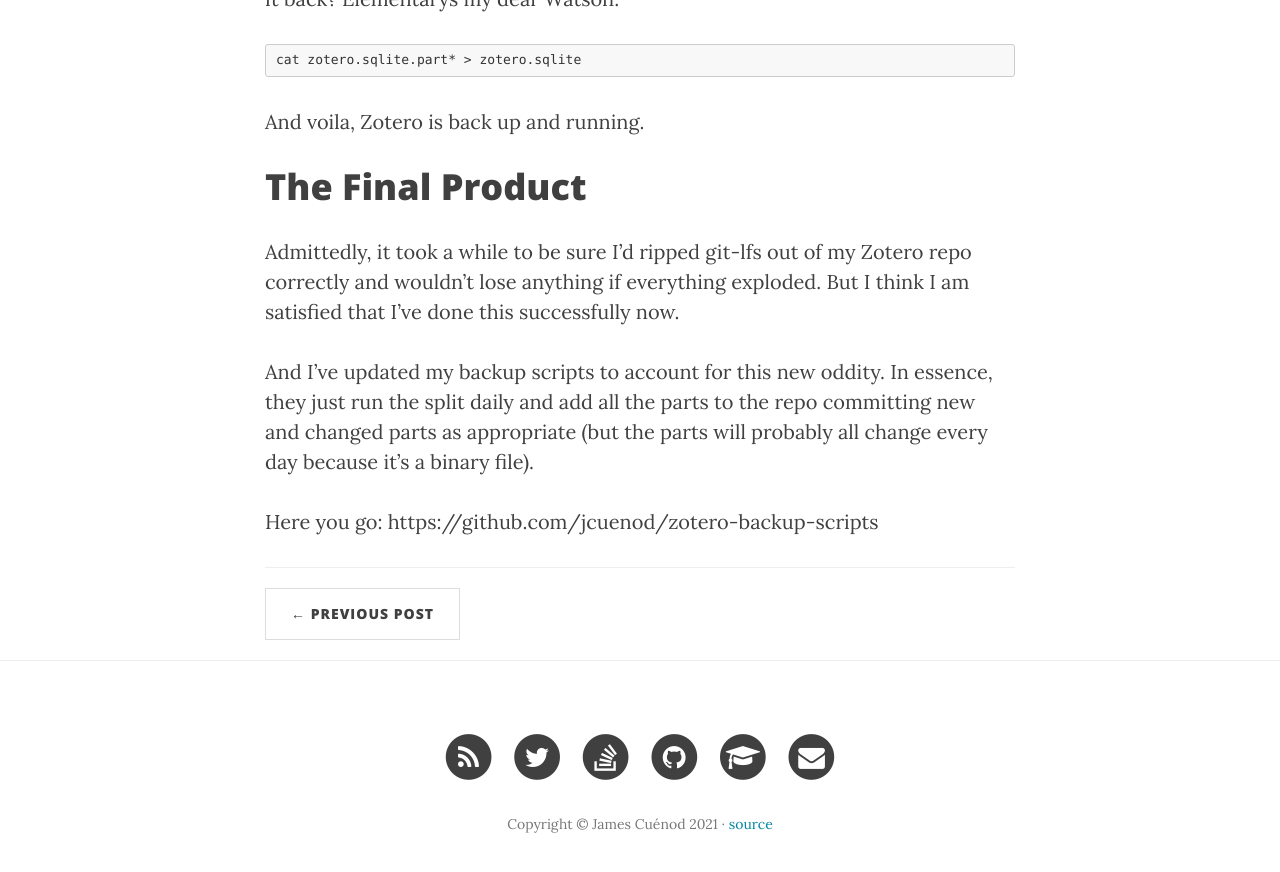
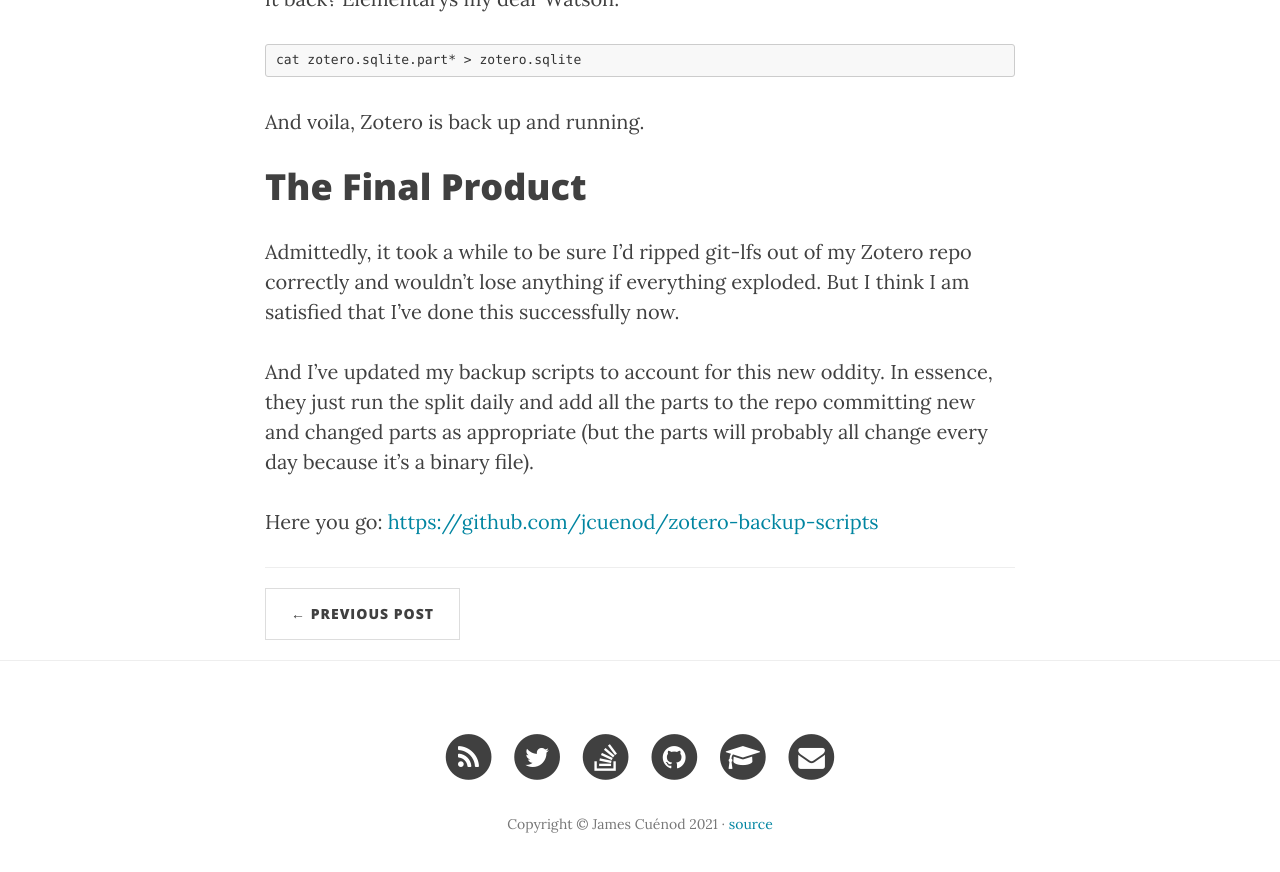
Before and after one commit to jcuenod/bibletech, a Jekyll site: the page built from _posts/2021-02-12-another-zotero-backup-update.md, in a window 1280 px wide and 900 px high, scrolled down 1928 px. Shown: the top 872 px of the window. Built offline with Jekyll 4.4.1, drawn with Linux system fonts in a browser that asks for light colours; nearby versions of some CDN libraries.

Commit message:
Link url

```diff
--- a/_posts/2021-02-12-another-zotero-backup-update.md
+++ b/_posts/2021-02-12-another-zotero-backup-update.md
@@ -66,4 +66,4 @@ Admittedly, it took a while to be sure I'd ripped git-lfs out of my Zotero repo
 
 And I've updated my backup scripts to account for this new oddity. In essence, they just run the split daily and add all the parts to the repo committing new and changed parts as appropriate (but the parts will probably all change every day because it's a binary file).
 
-Here you go: https://github.com/jcuenod/zotero-backup-scripts
+Here you go: <https://github.com/jcuenod/zotero-backup-scripts>
```
